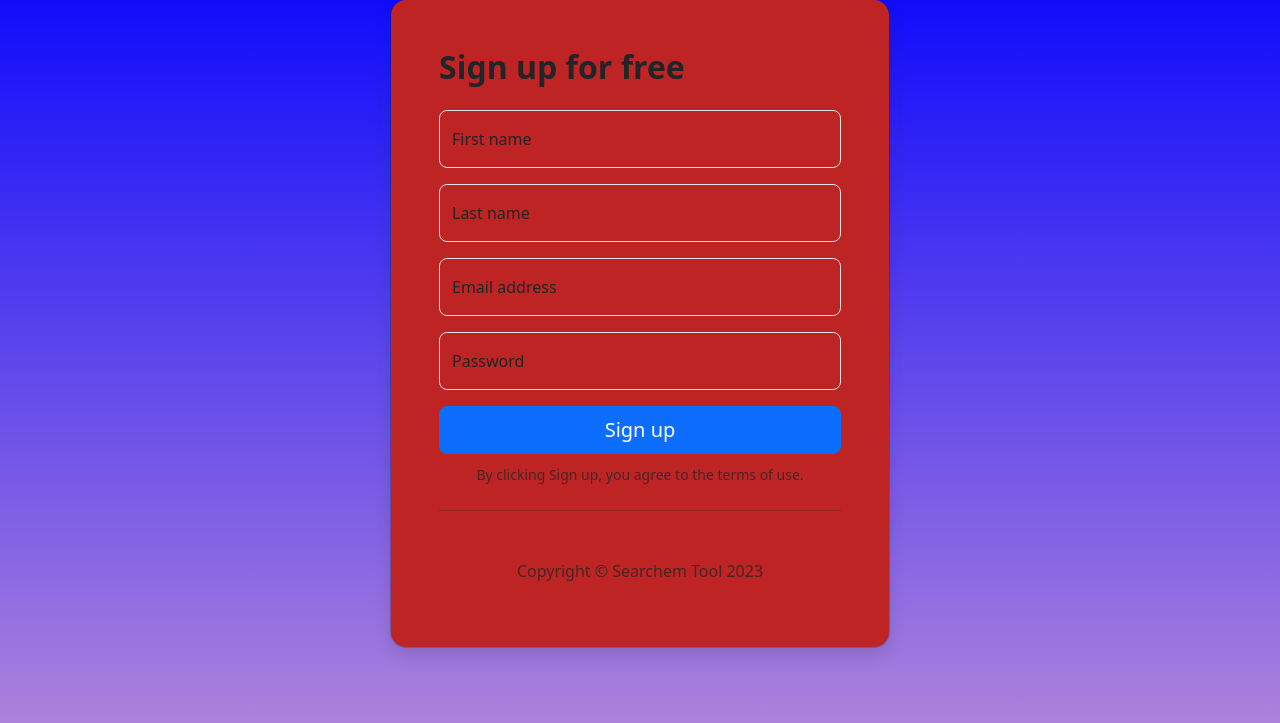
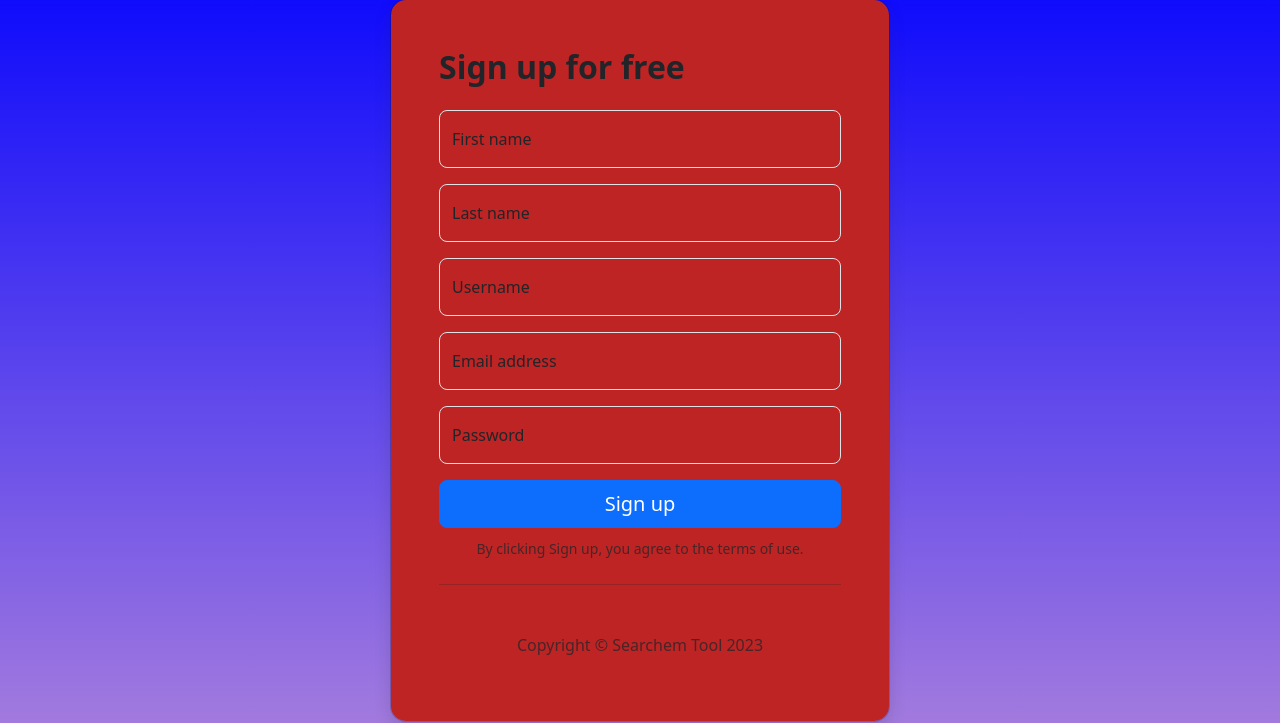
Before and after one commit to pmayog/searchemtool, a Flask app: page /signup in a window 1280 px wide. Shown: the part 77-800 px from the top of the page. Run offline with Flask 2, Linux system fonts and the light colour scheme; some libraries are stand-ins or nearby versions.

Commit message:
Update signup.html

```diff
--- a/templates/signup.html
+++ b/templates/signup.html
@@ -92,6 +92,10 @@
                     </div>
                     <div class="form-floating mb-3">
                       <input type="email" class="form-control rounded-3" id="floatingInput" placeholder="name@example.com">
+                      <label for="floatingInput">Username</label>
+                    </div>
+                    <div class="form-floating mb-3">
+                      <input type="email" class="form-control rounded-3" id="floatingInput" placeholder="name@example.com">
                       <label for="floatingInput">Email address</label>
                     </div>
                     <div class="form-floating mb-3">
```
